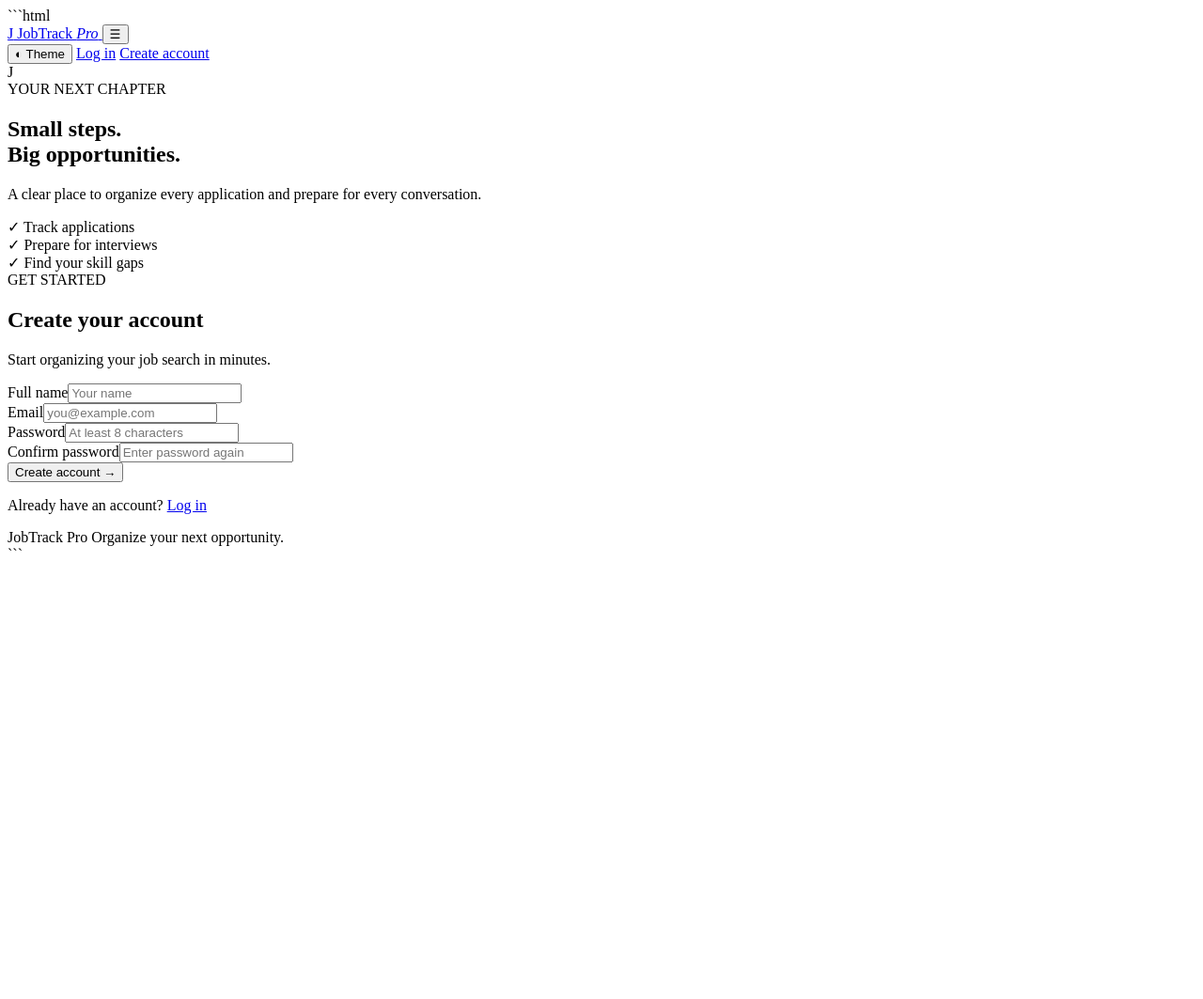
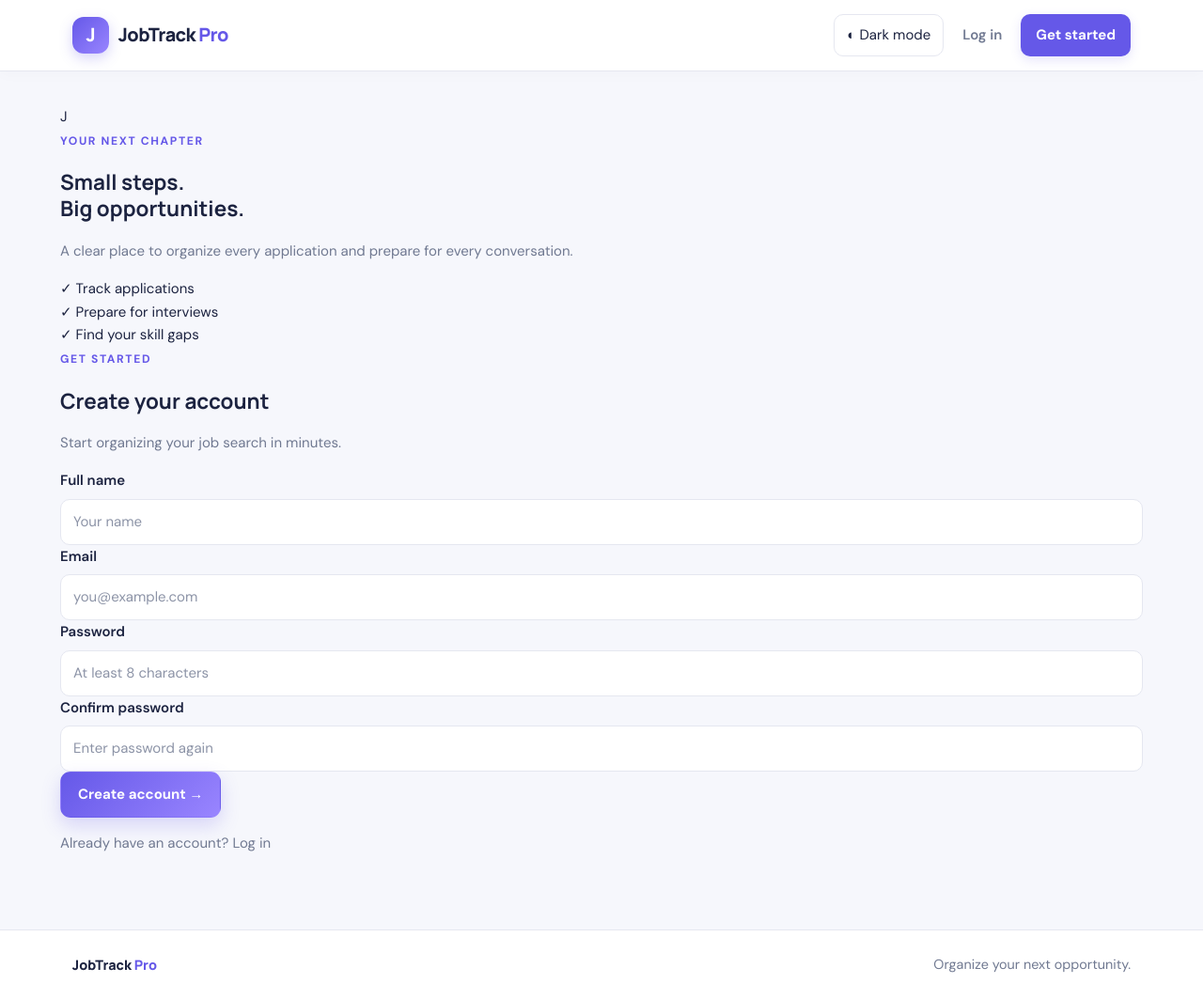
Before and after one commit to japneetsinghjolly/jobtrack-pro, a Flask app: page /register in a window 1280 px wide. Shown: the whole page at 94% size. Before the commit the page ends 586 px from the top, so only its background shows below. Run offline with Flask 3, Linux system fonts and the light colour scheme; some libraries are stand-ins or nearby versions.

Commit message:
Update base.html

````diff
--- a/templates/base.html
+++ b/templates/base.html
@@ -1,9 +1,13 @@
-```html
+
 <!DOCTYPE html>
 <html lang="en">
 <head>
     <meta charset="UTF-8">
     <meta name="viewport" content="width=device-width, initial-scale=1.0">
+
+    <meta name="theme-color" content="#f7f8fc">
+    <meta name="description"
+          content="JobTrack Pro helps you organize job applications, interviews, follow-ups and resume matching.">
 
     <title>{% block title %}JobTrack Pro{% endblock %}</title>
 
@@ -13,51 +17,61 @@
 
     <script>
         try {
-            if (localStorage.getItem("jobtrack-theme") === "dark") {
+            const theme = localStorage.getItem("jobtrack-theme");
+            if (theme === "dark") {
                 document.documentElement.dataset.theme = "dark";
             }
         } catch (e) {}
     </script>
 
-    <!-- IMPORTANT: CSS file path -->
+    <!-- Must match static/css/style.css -->
     <link rel="stylesheet"
-          href="{{ url_for('static', filename='style.css') }}">
+          href="{{ url_for('static', filename='css/style.css') }}">
 
-    <script src="https://cdn.jsdelivr.net/npm/chart.js"></script>
+    <script defer src="https://cdn.jsdelivr.net/npm/chart.js"></script>
 </head>
 
 <body>
-
     <header class="topbar">
         <a class="brand" href="{{ url_for('index') }}">
             <span class="brand-mark">J</span>
-        JobTrack <em>Pro</em>
+            <span>JobTrack <em>Pro</em></span>
         </a>
 
-    <button class="menu-toggle" type="button"
-            onclick="document.querySelector('.nav-links').classList.toggle('open')"
-            aria-label="Toggle navigation">
+        <button class="menu-toggle" id="menuToggle"
+                type="button" aria-label="Toggle navigation"
+                aria-expanded="false">
             ☰
         </button>
 
-    <nav class="nav-links">
-        <button type="button" class="theme-toggle" id="themeToggle">
-            ◐ Theme
+        <nav class="nav-links" id="navLinks">
+            <button class="theme-toggle" id="themeToggle"
+                    type="button" aria-label="Toggle dark mode">
+                ◐ Dark mode
             </button>
 
             {% if current_user() %}
                 <a href="{{ url_for('dashboard') }}">Dashboard</a>
                 <a href="{{ url_for('applications') }}">Applications</a>
-            <a href="{{ url_for('matcher') }}">Resume Matcher <small class="ml-tag">ML</small></a>
-            <a class="nav-add" href="{{ url_for('new_application') }}">+ Add application</a>
+                <a href="{{ url_for('matcher') }}">Resume Matcher</a>
+
+                <a class="nav-add"
+                   href="{{ url_for('new_application') }}">
+                    + Add application
+                </a>
 
                 <form action="{{ url_for('logout') }}" method="post">
-                <input type="hidden" name="csrf_token" value="{{ csrf_token() }}">
-                <button class="nav-logout" type="submit">Log out</button>
+                    <input type="hidden" name="csrf_token"
+                           value="{{ csrf_token() }}">
+                    <button class="nav-logout" type="submit">
+                        Log out
+                    </button>
                 </form>
             {% else %}
                 <a href="{{ url_for('login') }}">Log in</a>
-            <a class="nav-add" href="{{ url_for('register') }}">Create account</a>
+                <a class="nav-add" href="{{ url_for('register') }}">
+                    Get started
+                </a>
             {% endif %}
         </nav>
     </header>
@@ -68,10 +82,12 @@
                 <div class="flash-stack">
                     {% for category, message in messages %}
                         <div class="flash {{ category }}">
-                        {{ message }}
+                            <span>{{ message }}</span>
                             <button type="button"
-                                onclick="this.parentElement.remove()"
-                                aria-label="Dismiss notification">×</button>
+                                    aria-label="Dismiss message"
+                                    onclick="this.parentElement.remove()">
+                                ×
+                            </button>
                         </div>
                     {% endfor %}
                 </div>
@@ -82,13 +98,14 @@
     </main>
 
     <footer class="footer">
-    <span>JobTrack Pro</span>
+        <a class="footer-brand" href="{{ url_for('index') }}">
+            JobTrack <em>Pro</em>
+        </a>
         <span>Organize your next opportunity.</span>
     </footer>
 
-<script src="{{ url_for('static', filename='main.js') }}"></script>
+    <!-- Must match static/js/main.js -->
+    <script src="{{ url_for('static', filename='js/main.js') }}" defer></script>
     {% block scripts %}{% endblock %}
-
 </body>
 </html>
-```
````
Lines whose indentation alone changed are shown as unchanged.
